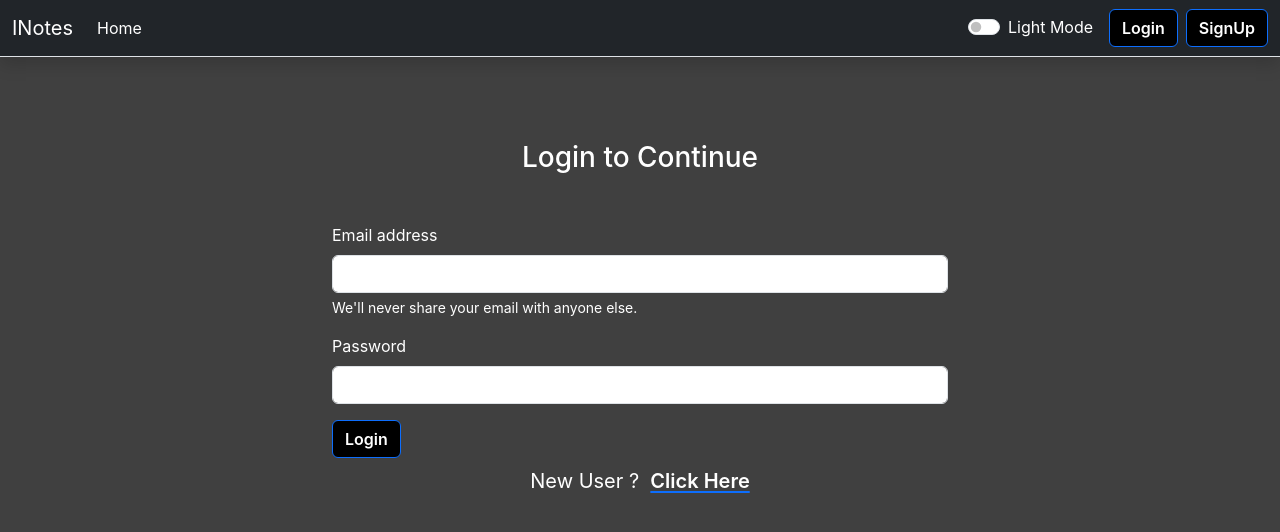
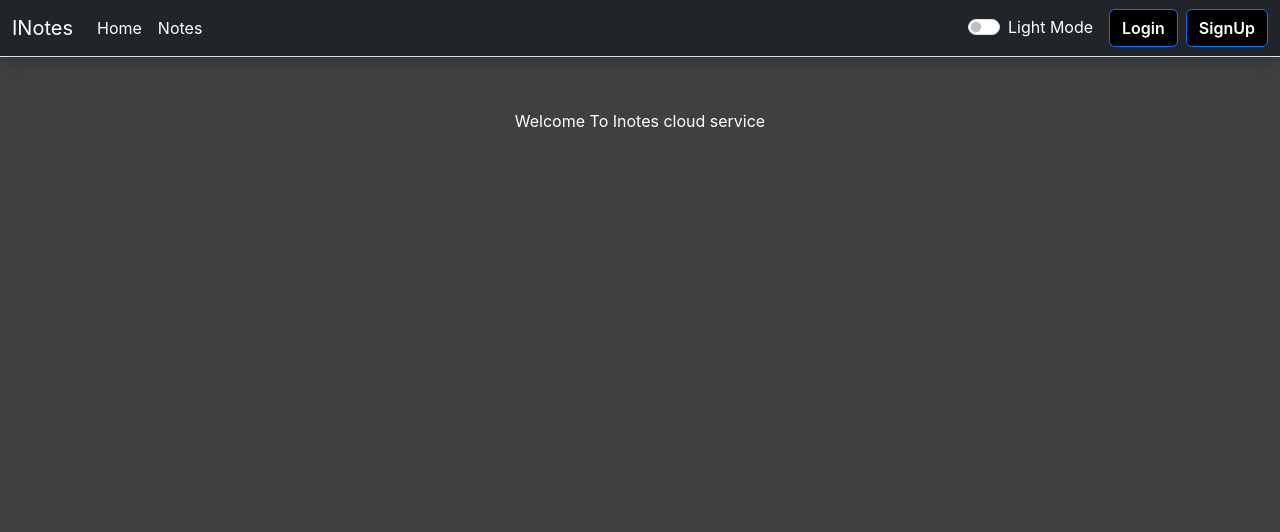
Before and after one commit to Nitinkumar2905/Inotes, a React (Create React App) app: page / in a window 1280 px wide. Before the commit this address led to /login. Shown: the top 532 px of the page. Built offline with nearby package versions, Linux system fonts and the light colour scheme.

Commit message:
some changes

```diff
--- a/src/App.js
+++ b/src/App.js
@@ -1,6 +1,6 @@
 import "./App.css";
-import About from "./Components/About";
-import Home from "./Components/Home";
+import Welcome from "./Components/Welcome";
+import Note from "./Components/Note";
 import Navbar from "./Components/Navbar";
 import { BrowserRouter as Router, Routes, Route } from "react-router-dom";
 import NoteState from "./Context/notes/NoteState";
@@ -43,9 +43,9 @@ function App() {
         <Navbar mode={mode} handleMode={toggleMode} />
         <Alert alert={alert} />
         <Routes>
-          <Route exact path="/" element={<Home mode={mode} />} />
-          <Route exact path="/home" element={<Home mode={mode} showAlert={showAlert} />} />
-          {/* <Route exact path="/about" element={<About mode={mode} />} /> */}
+          <Route exact path="/" element={<Welcome mode={mode} />} />
+          <Route exact path="/notes" element={<Note mode={mode} showAlert={showAlert} />} />
+          <Route exact path="/welcome" element={<Welcome mode={mode} />} />
           <Route exact path="/login" element={<Login mode={mode} showAlert={showAlert} />} />
           <Route exact path="/signUp" element={<SignUp mode={mode} showAlert={showAlert} />} />
           <Route exact path="/UserInfo" element={<UserDetails />} showAlert={showAlert} />
--- a/src/Components/About.jsx
+++ /dev/null
@@ -1,11 +0,0 @@
-import React from "react";
-
-const About = (props) => {
-  return (
-    <>
-      <div className={`container d-flex justify-content-center text-${props.mode==="Dark"?"white":"dark"}`}>Coming soon</div>
-    </>
-  );
-};
-
-export default About;
--- a/src/Components/Login.jsx
+++ b/src/Components/Login.jsx
@@ -27,7 +27,7 @@ const Login = (props) => {
       // save the auth token and redirect to the note page
       localStorage.setItem("token", json.authToken);
       props.showAlert("Logged in Successfully", "success");
-      Navigate("/home");
+      Navigate("/notes");
     } else {
       props.showAlert("Invalid credentials", "danger");
     }
--- a/src/Components/Navbar.jsx
+++ b/src/Components/Navbar.jsx
@@ -7,7 +7,7 @@ const Navbar = (props) => {
   const Navigate = useNavigate();
   const handleLogOut = () => {
     localStorage.removeItem("token");
-    Navigate("/login");
+    Navigate("/welcome");
   };
   const ref = useRef(null);
   let location = useLocation();
@@ -55,13 +55,12 @@ const Navbar = (props) => {
           </button>
           <div className="collapse navbar-collapse" id="navbarSupportedContent">
             <ul className="navbar-nav me-auto mb-2 mb-lg-0">
-              <li className="nav-item">
+            <li className="nav-item">
                 <Link
                   className={`nav-link ${
-                    location.pathname === "/home" ? "fw-semibold" :""
+                    location.pathname === "/about" ? "fw-semibold" : ""
                   } link-offset-2`}
-                  aria-current="page"
-                  to="/home"
+                  to="/welcome"
                   style={{
                     color: `${props.mode === "Dark" ? "white" : "black"}`,
                   }}
@@ -69,19 +68,21 @@ const Navbar = (props) => {
                   Home
                 </Link>
               </li>
-              {/* <li className="nav-item">
+              <li className="nav-item">
                 <Link
                   className={`nav-link ${
-                    location.pathname === "/about" ? "fw-semibold" : ""
+                    location.pathname === "/home" ? "fw-semibold" :""
                   } link-offset-2`}
-                  to="/about"
+                  aria-current="page"
+                  to="/notes"
                   style={{
                     color: `${props.mode === "Dark" ? "white" : "black"}`,
                   }}
                 >
-                  About
+                  Notes
                 </Link>
-              </li> */}
+              </li>
+
             </ul>
             <div className="form-check form-switch mx-3">
               <input
--- a/src/Components/SignUp.jsx
+++ b/src/Components/SignUp.jsx
@@ -36,11 +36,11 @@ const SignUp = (props) => {
       // save the auth token and redirect to the note page
       if (json.success) {
         localStorage.setItem("token", json.authToken);
-        Navigate("/home");
+        Navigate("/notes");
         props.showAlert("SignUp Successfully", "success");
       } else {
         props.showAlert("User elready exists with this email", "warning");
-        Navigate("/login")
+        Navigate("/")
       }
     } else {
       props.showAlert("Password must be same", "warning");
--- /dev/null
+++ b/src/Components/Welcome.jsx
@@ -0,0 +1,11 @@
+import React from "react";
+
+const About = (props) => {
+  return (
+    <>
+      <div className={`container d-flex justify-content-center text-${props.mode==="Dark"?"white":"dark"}`}>Welcome To Inotes cloud service</div>
+    </>
+  );
+};
+
+export default About;
```
Also changed, not shown: src/Components/Note.jsx (renamed from src/Components/Home.jsx).
